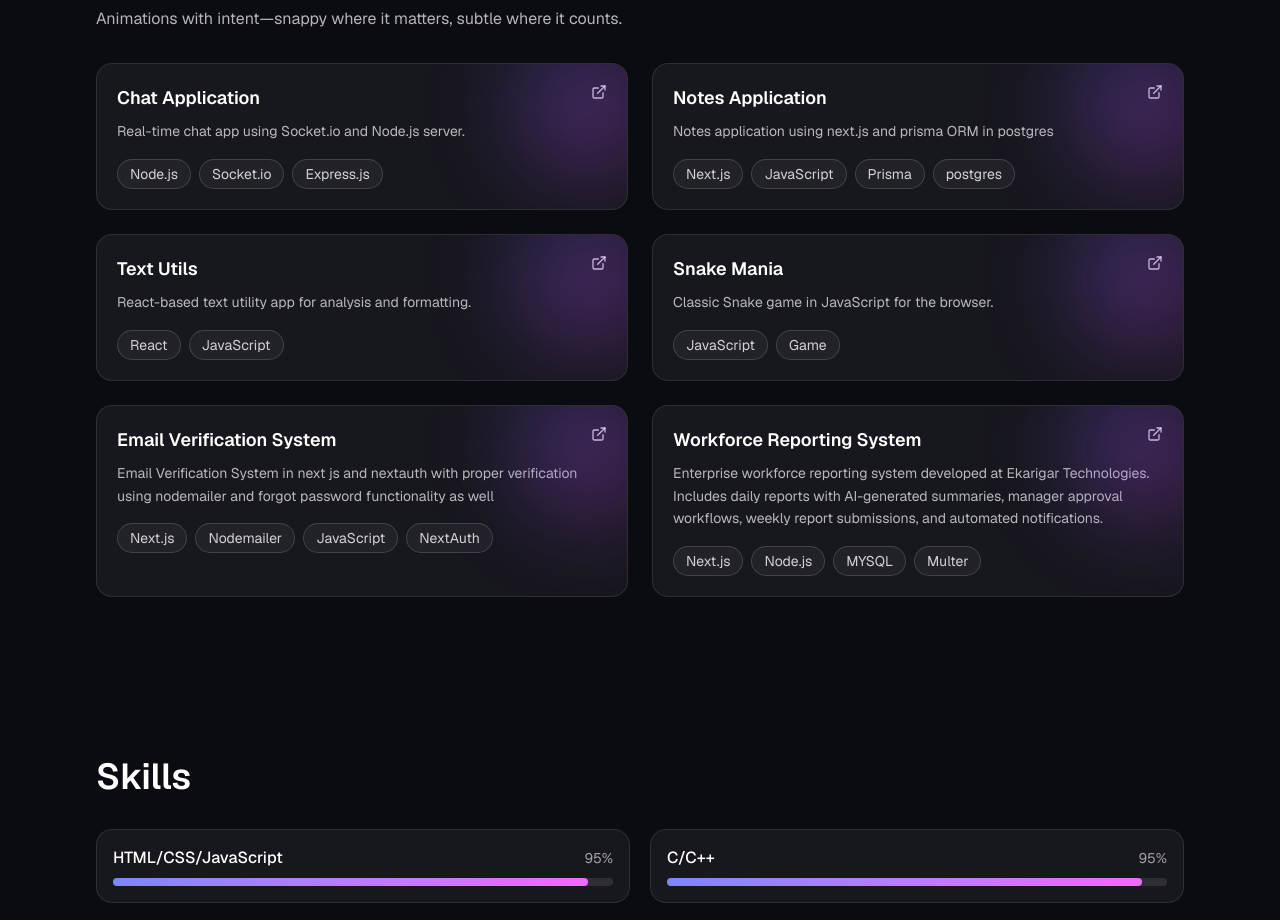
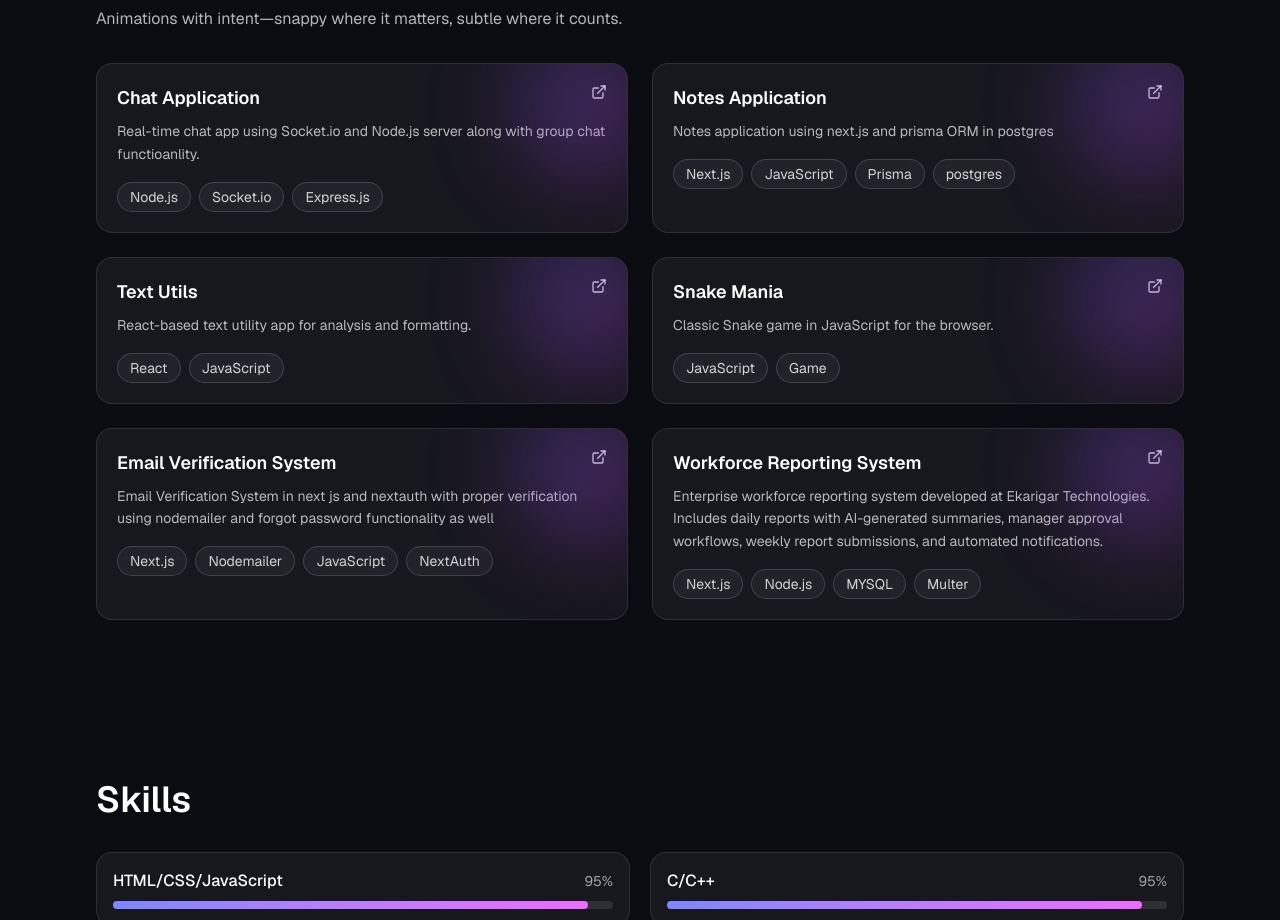
Before and after one commit to yashmevat/portfolio, a Next.js app: page / in a window 1280 px wide. Shown: the part 1580-2500 px from the top of the page. Built offline with nearby package versions, Linux system fonts and the light colour scheme.

Commit message:
Update page.tsx

```diff
--- a/src/app/page.tsx
+++ b/src/app/page.tsx
@@ -416,9 +416,9 @@ function About() {
 const PROJECTS = [
   {
     title: "Chat Application",
-    desc: "Real-time chat app using Socket.io and Node.js server.",
+    desc: "Real-time chat app using Socket.io and Node.js server along with group chat functioanlity.",
     tags: ["Node.js", "Socket.io","Express.js"],
-    link: "https://chatapp-djtb.onrender.com/",
+    link: "https://mytextu.netlify.app/",
   },
   {
     title: "Notes Application",
```
